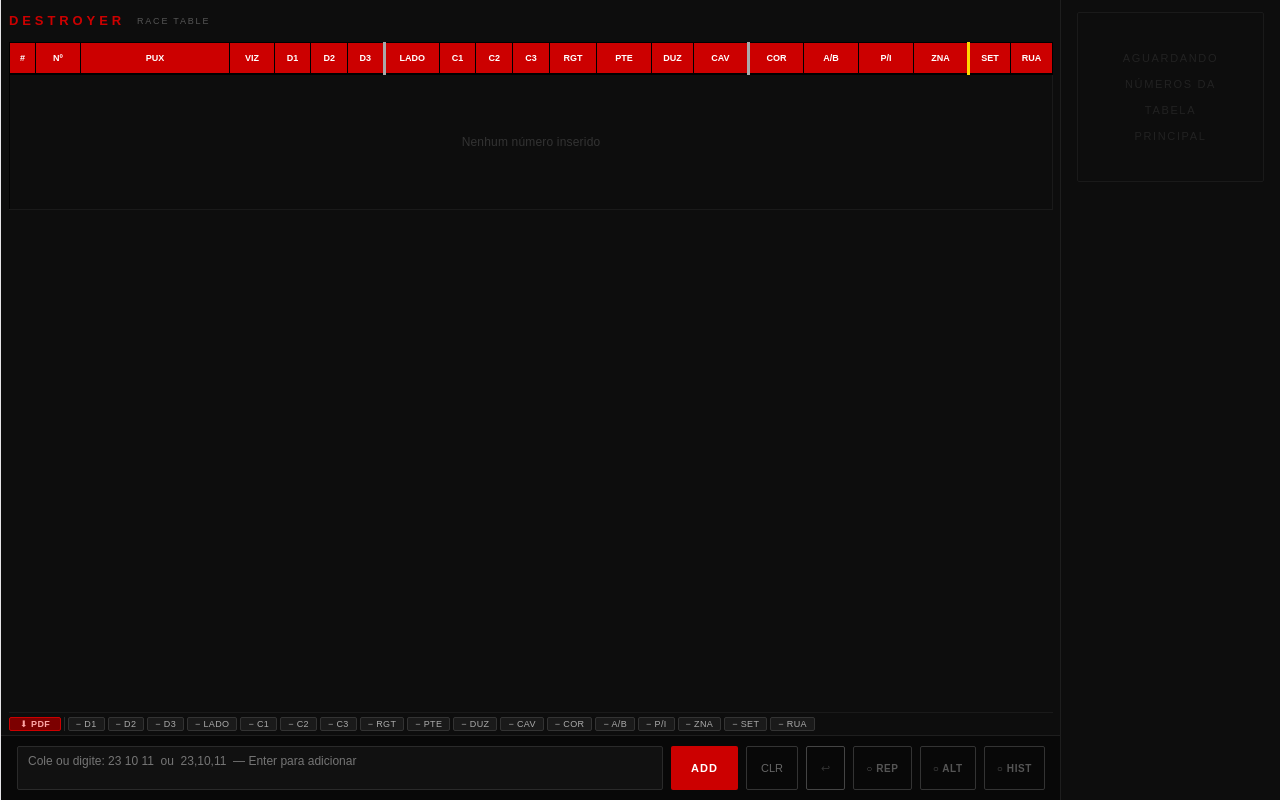
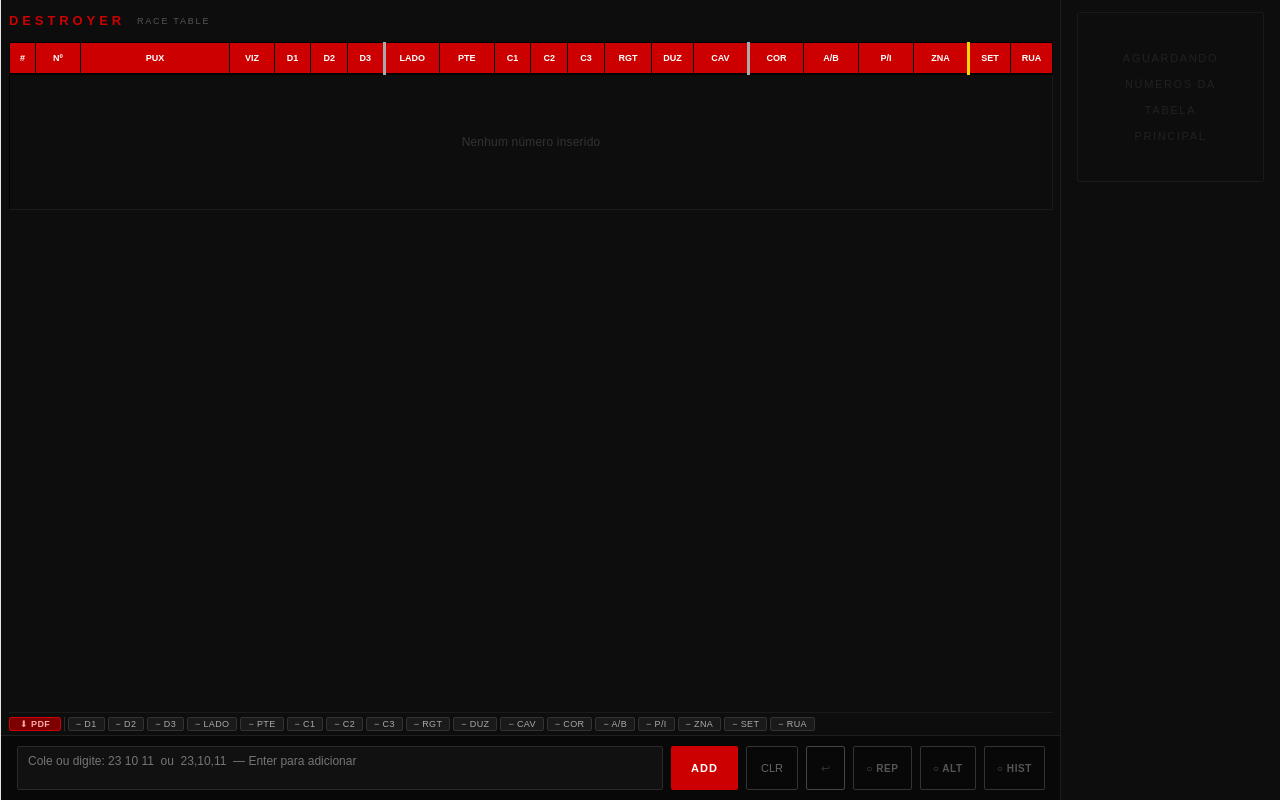
Before and after one commit to hanifalvesbatista10-spec/DESTROYER5.0, a React (Vite) app: page / in a window 1280 px wide. Built offline with nearby package versions, Linux system fonts and the light colour scheme.

Commit message:
Remove duplicate 'parte' entry in App.jsx

```diff
--- a/src/App.jsx
+++ b/src/App.jsx
@@ -394,11 +394,11 @@ const INIT_COLS = [
   { key:"gp_d2",     label:"D2",   toggleable:true,  mode:"priority" },
   { key:"gp_d3",     label:"D3",   toggleable:true,  mode:"priority" },
   { key:"lado",      label:"LADO", toggleable:true,  mode:"pinned"   },
+  { key:"parte",     label:"PTE",  toggleable:true,  mode:"pinned"   },
   { key:"col_c1",    label:"C1",   toggleable:true,  mode:"pinned"   },
   { key:"col_c2",    label:"C2",   toggleable:true,  mode:"pinned"   },
   { key:"col_c3",    label:"C3",   toggleable:true,  mode:"pinned"   },
   { key:"regtrack",  label:"RGT",  toggleable:true,  mode:"pinned"   },
-  { key:"parte",     label:"PTE",  toggleable:true,  mode:"pinned"   },
   { key:"duzia",     label:"DUZ",  toggleable:true,  mode:"pinned"   },
   { key:"cavalo",    label:"CAV",  toggleable:true,  mode:"pinned"   },
   { key:"cor",       label:"COR",  toggleable:true,  mode:"auto"     },
```
